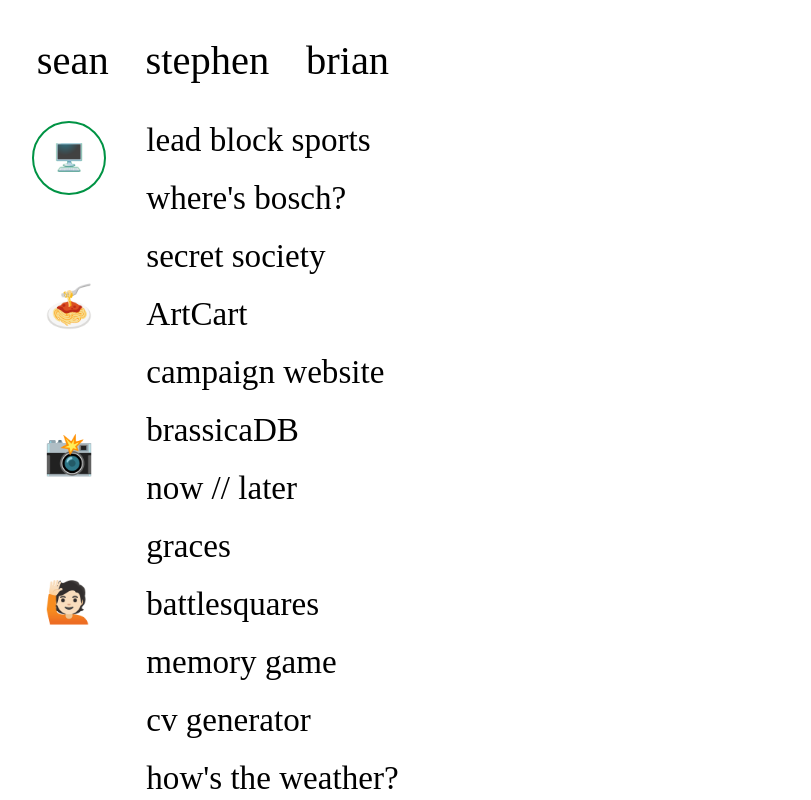
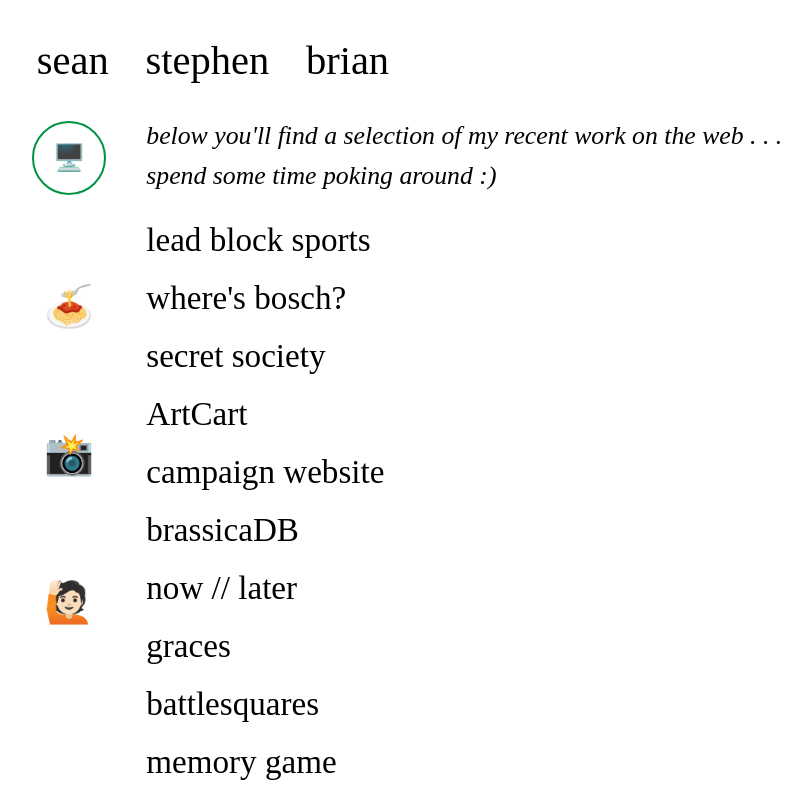
Before and after one commit to seanstephenbrian/portfolio, a React (Create React App) app in the folder client/: page / in a window 1280 px wide. Shown: the top 800 px of the page, without its empty margins (0-811 px from the left). Built offline with nearby package versions, Linux system fonts and the light colour scheme.

Commit message:
continue styling web work view

```diff
--- a/client/src/components/Web.js
+++ b/client/src/components/Web.js
@@ -18,7 +18,17 @@ export default function Web() {
 
     return (
         <section className='web'>
-            {projects.map(project => <WebProject project={project} />)}
+            <section className='web-intro'>
+                <p>
+                    below you'll find a selection of my recent work on the web . . .
+                </p>
+                <p>
+                    spend some time poking around :)
+                </p>
+            </section>
+            <section className='web-projects'>
+                {projects.map(project => <WebProject project={project} />)}
+            </section>
         </section>
     )
 }
--- a/client/src/styles/content.scss
+++ b/client/src/styles/content.scss
@@ -2,8 +2,8 @@
 
 }
 
-@media screen and (max-width: 700px) {
+@media screen and (max-width: 1000px) {
     .content {
-        margin-left: 40px;
+        margin: 0 20px 0 40px;
     }
 }
--- a/client/src/styles/header.scss
+++ b/client/src/styles/header.scss
@@ -20,7 +20,7 @@ header.header {
     }
 }
 
-@media screen and (max-width: 700px) {
+@media screen and (max-width: 1000px) {
     header.header {
         justify-content: center;
     }
--- a/client/src/styles/main.scss
+++ b/client/src/styles/main.scss
@@ -63,7 +63,7 @@ main {
     gap: 40px;
 }
 
-@media screen and (max-width: 700px) {
+@media screen and (max-width: 1000px) {
     main {
         flex-direction: column;
     }
--- a/client/src/styles/menu.scss
+++ b/client/src/styles/menu.scss
@@ -53,7 +53,7 @@ nav {
     }
 }
 
-@media screen and (max-width: 700px) {
+@media screen and (max-width: 1000px) {
     nav {
         ul {
             padding: 0;
--- a/client/src/styles/web.scss
+++ b/client/src/styles/web.scss
@@ -1,7 +1,18 @@
 .web {
     font-size: var(--small);
-    max-width: 1000px;
-    display: flex;
-    flex-direction: column;
-    gap: 20px;
+
+    .web-intro {
+        margin-bottom: 30px;
+        font-style: italic;
+        display: flex;
+        flex-direction: column;
+        gap: 10px;
+    }
+
+    .web-projects {
+        max-width: 1000px;
+        display: flex;
+        flex-direction: column;
+        gap: 20px;
+    }
 }
--- a/client/src/styles/webproject.scss
+++ b/client/src/styles/webproject.scss
@@ -10,6 +10,7 @@
         }
 
         .project-stack {
+            font-size: var(--small);
         }
 
     .project-links {
@@ -17,10 +18,10 @@
         display: flex;
         gap: 20px;
 
-
         .project-link {
             color: blue;
         }
+
         .project-link:visited {
             color: blue;
         }
```
